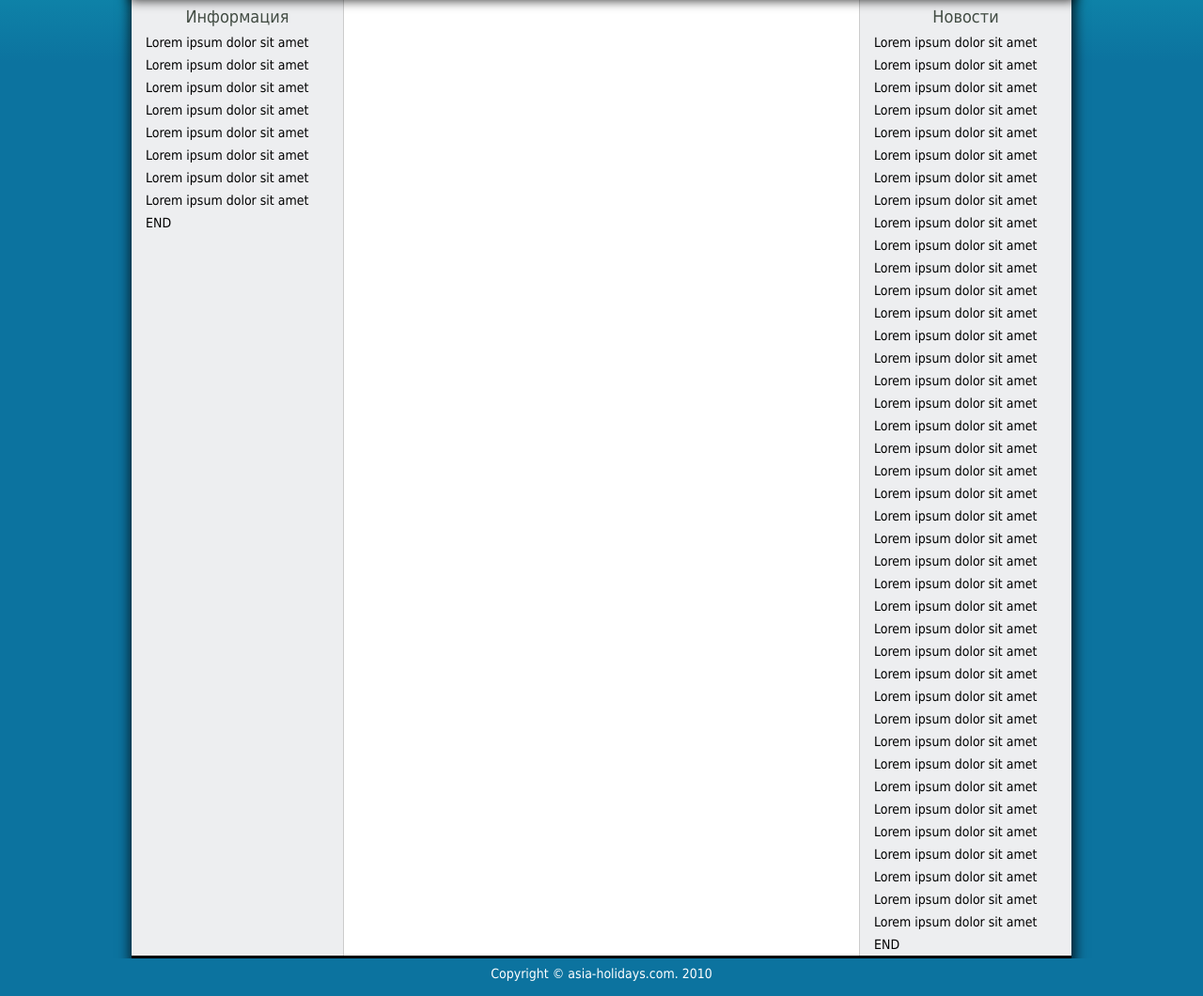
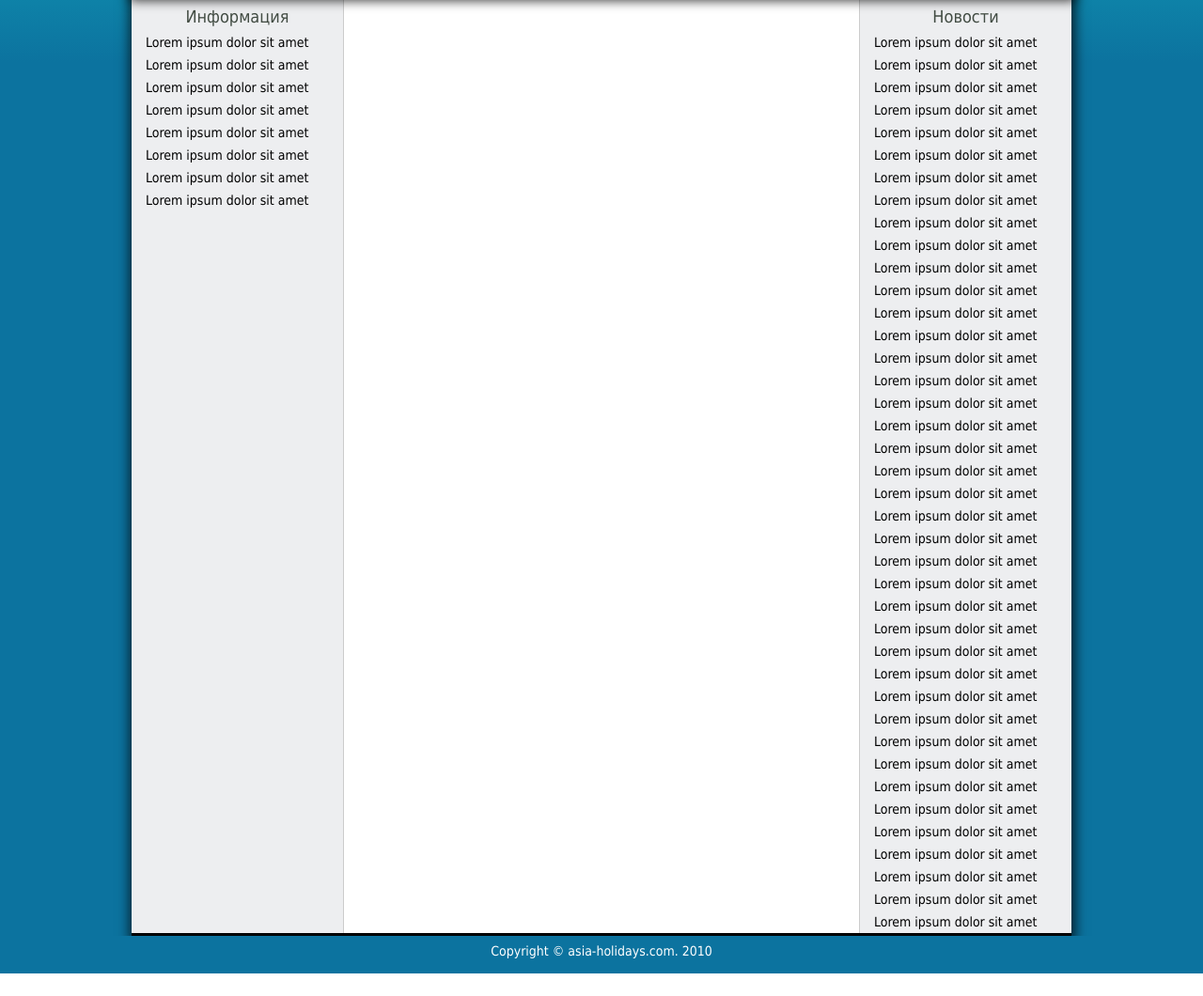
Before and after one commit to nGineus/goit.github.io, a plain HTML site: page fe7_4/index.html in a window 1280 px wide. Shown: the part 449-1509 px from the top of the page at 94% size. After the commit the page ends 1485 px from the top, so only its background shows below. Drawn offline with Linux system fonts and the light colour scheme.

Commit message:
All Done!

```diff
--- a/fe7_4/index.html
+++ b/fe7_4/index.html
@@ -97,7 +97,7 @@
                     <p> Lorem ipsum dolor sit amet </p>
                     <p> Lorem ipsum dolor sit amet </p>
                     <p> Lorem ipsum dolor sit amet </p>
-                    <p> Lorem ipsum dolor sit amet END </p>
+                    <p> Lorem ipsum dolor sit amet </p>
                 </div>
                 <div class="content">
                     <p>
@@ -145,7 +145,7 @@
                     <p> Lorem ipsum dolor sit amet </p>
                     <p> Lorem ipsum dolor sit amet </p>
                     <p> Lorem ipsum dolor sit amet </p>
-                    <p> Lorem ipsum dolor sit amet END </p>
+                    <p> Lorem ipsum dolor sit amet </p>
                 </div>
             </div>
         </div>
```
